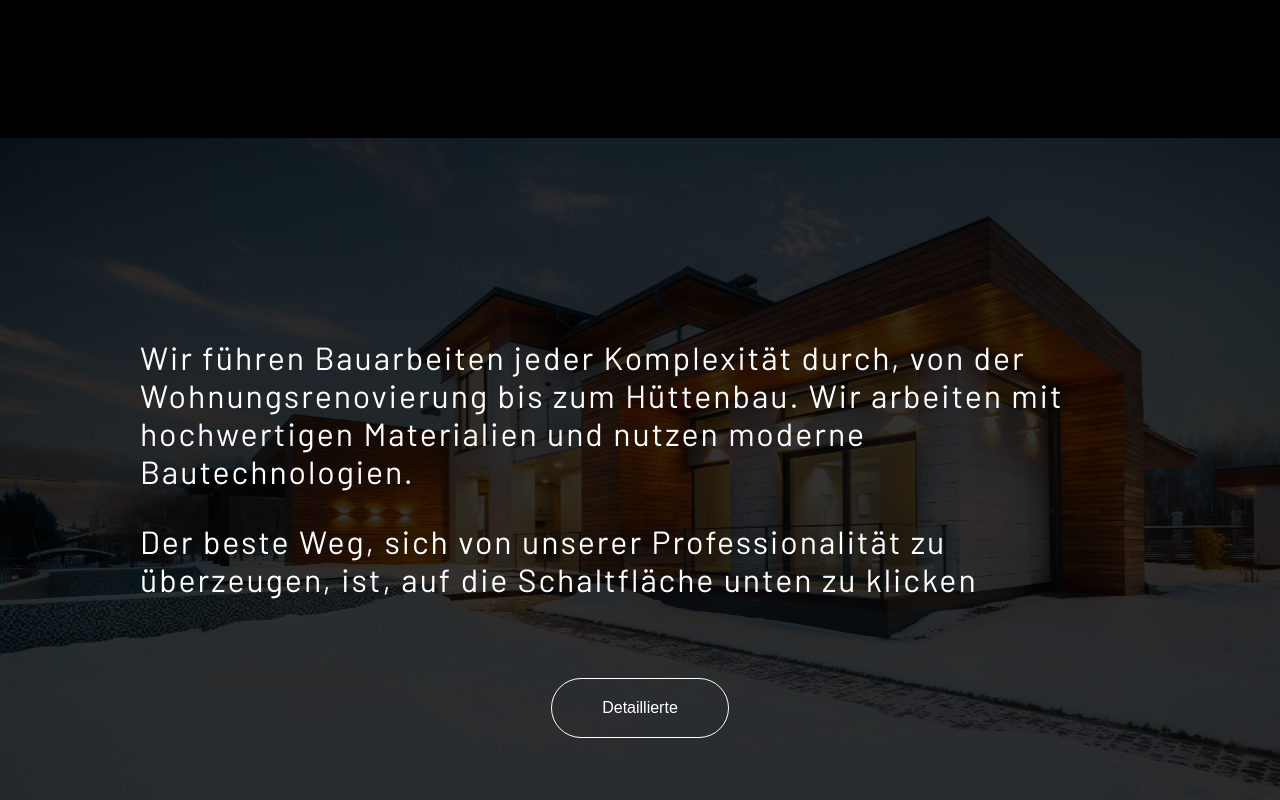
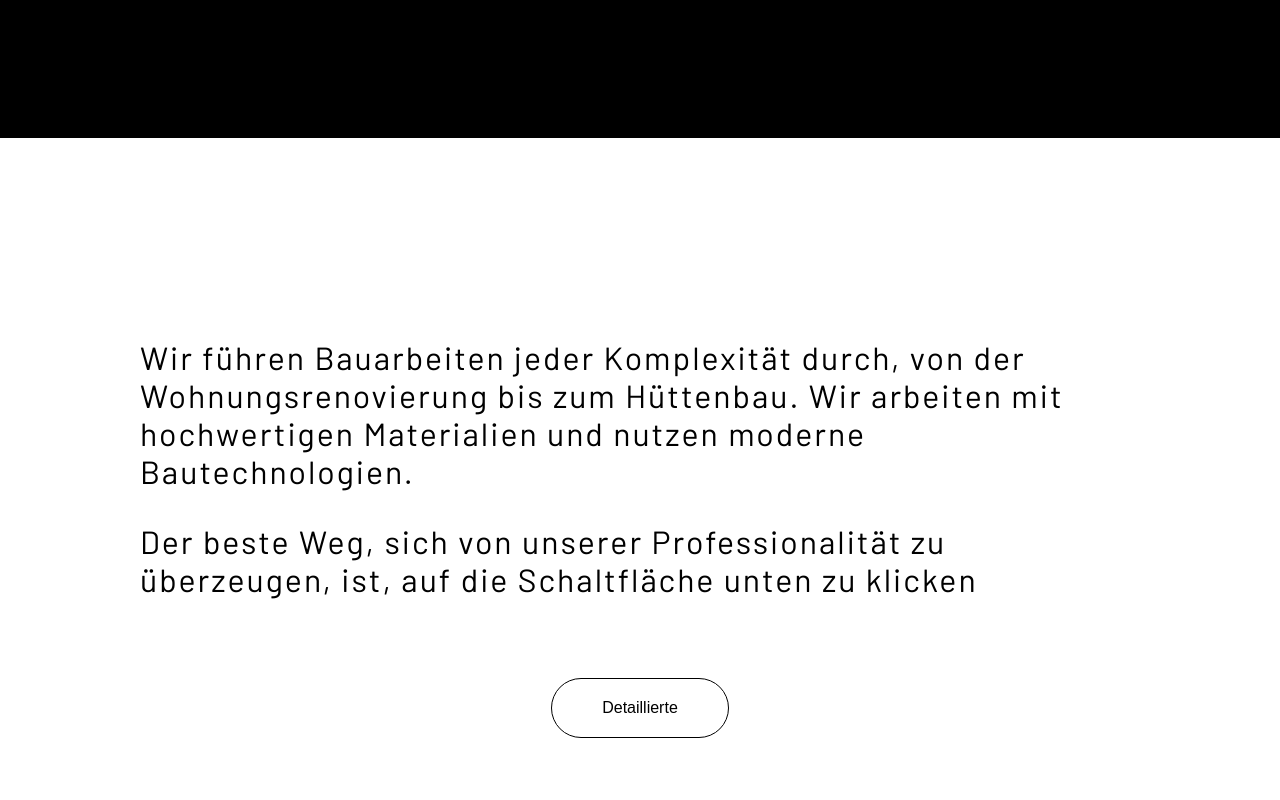
Before and after one commit to VapnoGroupCompany/VapnoGroup, a Next.js app: page / in a window 1280 px wide. Shown: the part 2160-2960 px from the top of the page. Built offline with nearby package versions, Linux system fonts and the light colour scheme.

Commit message:
remove bg img

```diff
--- a/src/app/page.module.css
+++ b/src/app/page.module.css
@@ -282,8 +282,9 @@
   width:100%;
 }
 .projectContainer{
-  background-image: url("/pr2.webp");
-  filter:  brightness(20%);
+  /* background-image: url("/pr2.webp"); */
+  background-color: rgb(255, 255, 255);
+  /* filter:  brightness(20%); */
   background-size: cover;
   background-position: center;
   overflow: hidden;
@@ -302,7 +303,7 @@
   top: 50%;
   transform: translate(-50%, -50%);
   z-index: 1;
-  color: white;
+  color: rgb(0, 0, 0);
   text-align: center;
   width: 1300px;
 }
@@ -351,11 +352,11 @@
   font-size: 16px;
   padding: 20px 50px 20px 50px;;
   border-radius: 50px;
-  border: 1px rgb(255, 255, 255) solid;
-  color: rgb(255, 255, 255);
+  border: 1px rgb(0, 0, 0) solid;
+  color: rgb(0, 0, 0);
   background-color: transparent;
 }
 .projectContent button:hover{
-  background-color: white;
-  color: black;
+  background-color: rgb(0, 0, 0);
+  color: rgb(255, 255, 255);
 }
```
